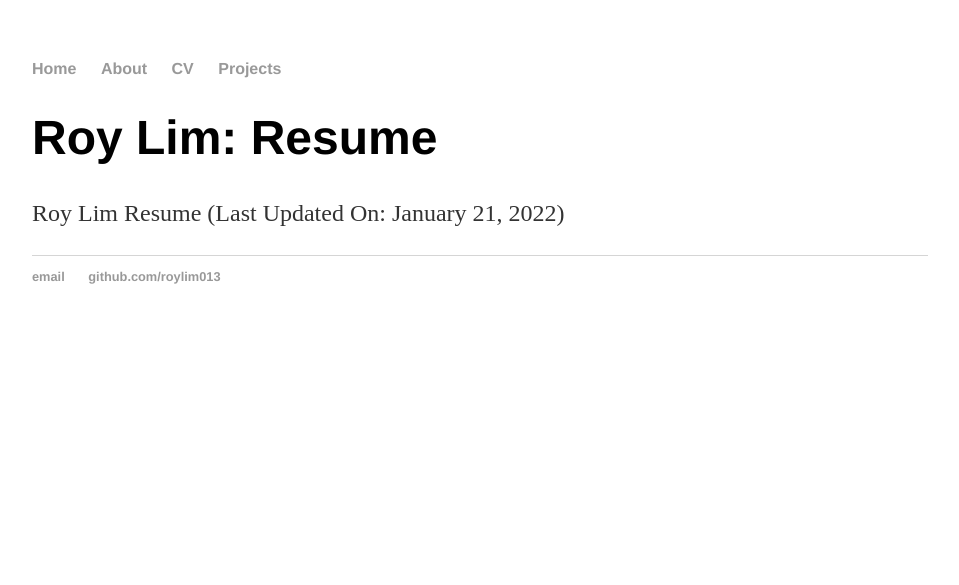
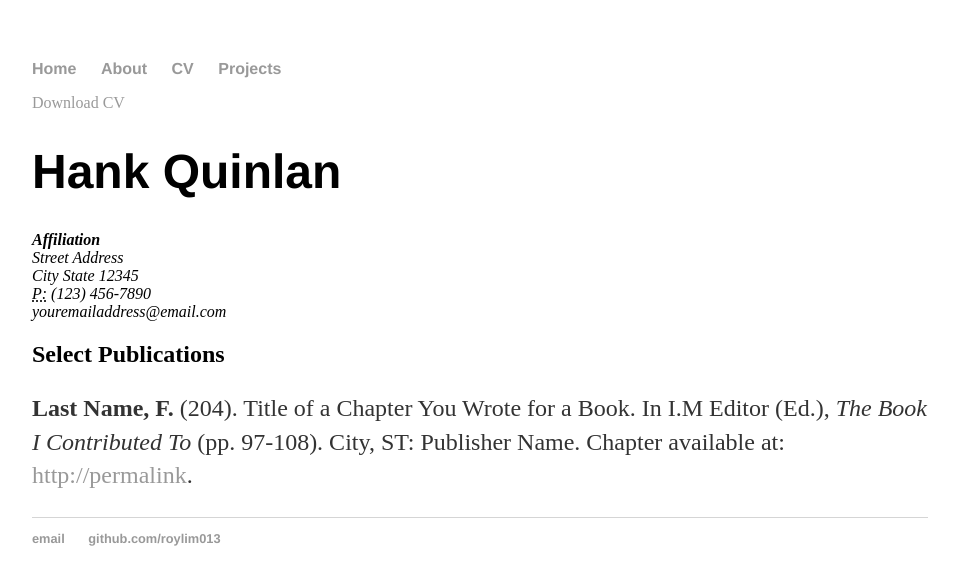
Before and after one commit to roylim013/roylim013.github.io, a Jekyll site: the page built from cv/index.html, in a window 1280 px wide. Shown: the top 585 px of the page, without its empty margins (160-1119 px from the left). Built offline with Jekyll 4.4.1, drawn with Linux system fonts in a browser that asks for light colours.

Commit message:
Add files via upload

```diff
--- a/cv/index.html
+++ b/cv/index.html
@@ -1,8 +1,22 @@
 ---
 layout: default
-title: Roy Lim CV
+title: CV of Your Name
 ---
-<div class="blurb">
-	<h1>Roy Lim: Resume</h1>
-	<p>Roy Lim Resume (Last Updated On: January 21, 2022)</a></p>
-</div><!-- /.blurb -->
+
+	<div class="cv">
+		<a href="#" class="download" title="Download CV as PDF">Download CV</a>
+					<h1>Hank Quinlan</h1>
+					<address>
+					<strong>Affiliation</strong><br>
+					Street Address<br>
+					City State 12345<br>
+					<abbr title="phone">P:</abbr> (123) 456-7890<br>
+					<span class="obfuscate">youremailaddress@email.com</span>
+					</address>
+
+					<h2>Select Publications</h2>
+
+					<p><strong>Last Name, F.</strong> (204). Title of a Chapter You Wrote for a Book. In I.M Editor (Ed.), <em>The Book I Contributed To</em> (pp. 97-108). City, ST: Publisher Name. Chapter available at: <a href="#">http://permalink</a>.
+
+
+	</div>
```
